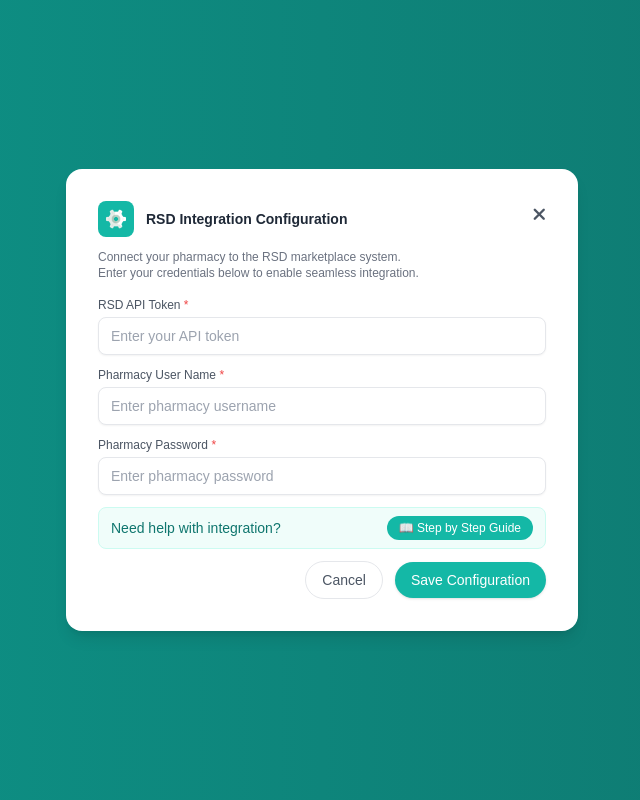
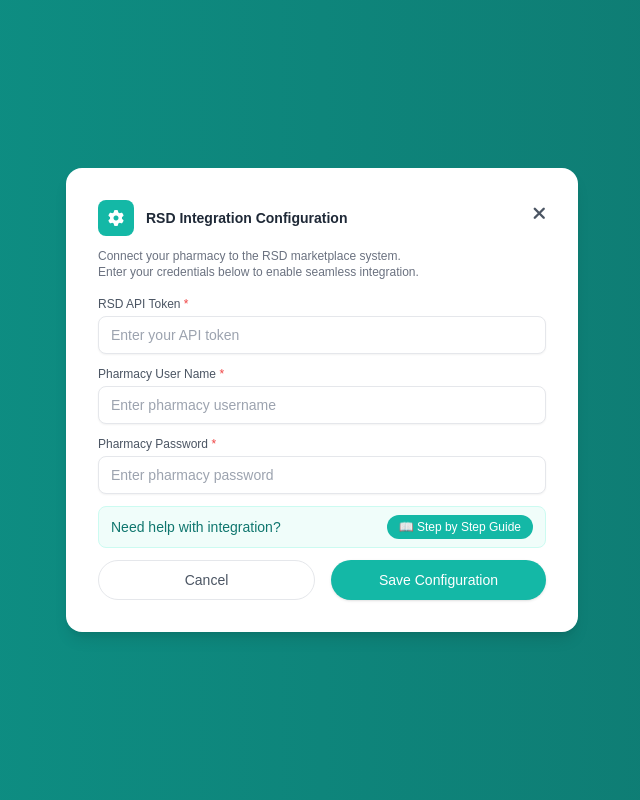
Before and after one commit to fatima-qadomi/TrainingTask01, a plain HTML site: page index.html in a window 1280 px wide. Shown: the whole page, without its empty margins (318-958 px from the left). Drawn offline with nearby package versions, Linux system fonts and the light colour scheme; a web font is replaced by a local one.

Commit message:
improved buttons layout

```diff
--- a/index.html
+++ b/index.html
@@ -30,7 +30,8 @@
             <div
               class="flex justify-center items-center bg-teal-500 rounded-lg w-9 h-9"
             >
-              <img src="/imgs/setting.png" alt="settings" class="w-5 h-5" />
+              <!-- <img src="/imgs/setting.png" alt="settings" class="w-5 h-5" /> -->
+              <i class="fa-solid fa-gear" style="color: #ffffff"></i>
             </div>
 
             <h2 class="font-semibold text-gray-800 text-sm">
@@ -41,7 +42,6 @@
           <button>
             <i class="text-gray-600 text-lg fa-solid fa-xmark"></i>
           </button>
-
         </div>
 
         <p class="mt-3 text-gray-500 text-xs">
@@ -101,16 +101,16 @@
             </button>
           </div>
 
-          <div class="flex justify-end items-center gap-3 mt-1">
+          <div class="flex justify-center items-center gap-4 mt-6 w-full">
             <button
               type="button"
-              class="hover:bg-gray-50 px-4 py-2 border border-gray-200 rounded-full text-gray-600 text-sm"
+              class="flex-1 hover:bg-gray-50 border border-gray-200 rounded-full h-10 text-gray-600 text-sm"
             >
               Cancel
             </button>
             <button
               type="submit"
-              class="bg-teal-500 hover:bg-teal-600 shadow px-4 py-2 rounded-full text-white text-sm"
+              class="flex-1 bg-teal-500 hover:bg-teal-600 shadow rounded-full h-10 text-white text-sm"
             >
               Save Configuration
             </button>
```
